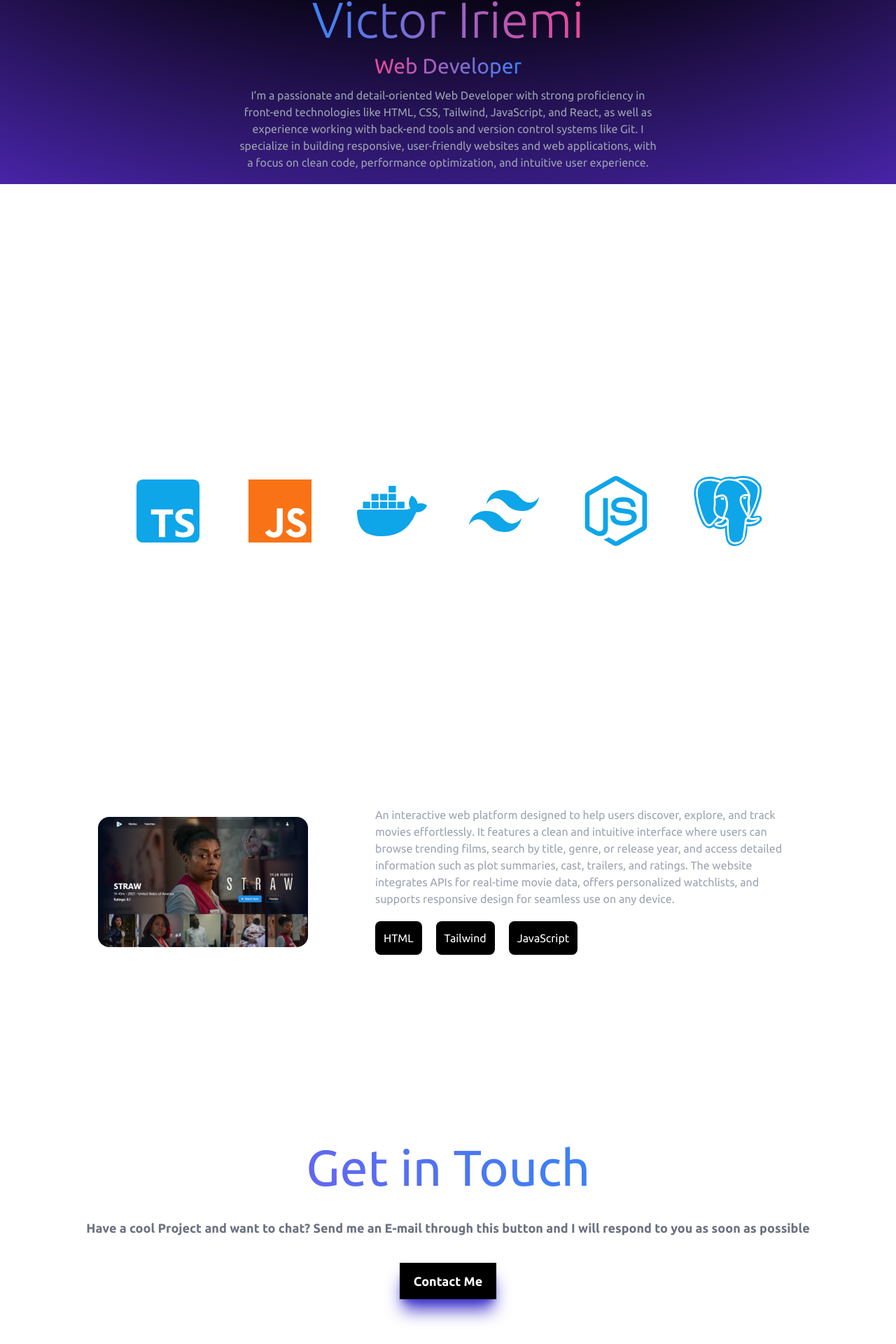
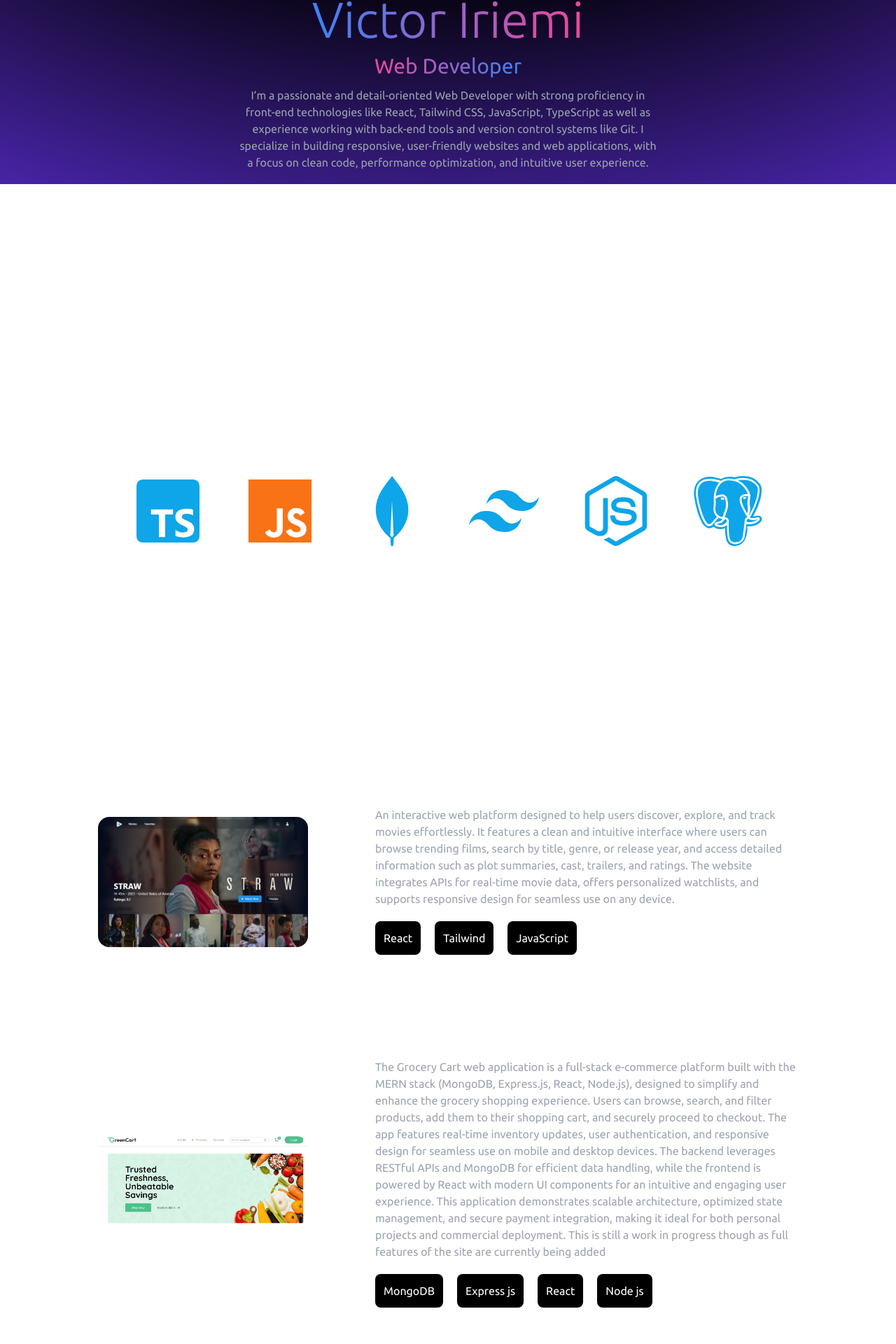
Before and after one commit to invicta7/My-Portforlio, a React (Vite) app: page / in a window 1280 px wide. Shown: the part 537-2457 px from the top of the page at 70% size. Built offline with nearby package versions, Linux system fonts and the light colour scheme.

Commit message:
Added Grocery project

```diff
--- a/src/components/Hero.jsx
+++ b/src/components/Hero.jsx
@@ -33,8 +33,8 @@ const Hero = () => {
           </h3>
           <p className="md:text-base text-pretty text-sm text-gray-400">
             I’m a passionate and detail-oriented Web Developer with strong
-            proficiency in front-end technologies like HTML, CSS, Tailwind,
-            JavaScript, and React, as well as experience working with back-end
+            proficiency in front-end technologies like React, Tailwind CSS,
+            JavaScript, TypeScript as well as experience working with back-end
             tools and version control systems like Git. I specialize in building
             responsive, user-friendly websites and web applications, with a
             focus on clean code, performance optimization, and intuitive user
--- a/src/components/Projects.jsx
+++ b/src/components/Projects.jsx
@@ -1,4 +1,5 @@
 import image1 from "/public/movie.png";
+import grocery from "/public/grocery.png";
 import { motion } from "framer-motion";
 const ProjectsData = [
   {
@@ -6,8 +7,17 @@ const ProjectsData = [
     title: "Movie-explorer App",
     description:
       "An interactive web platform designed to help users discover, explore, and track movies effortlessly. It features a clean and intuitive interface where users can browse trending films, search by title, genre, or release year, and access detailed information such as plot summaries, cast, trailers, and ratings. The website integrates APIs for real-time movie data, offers personalized watchlists, and supports responsive design for seamless use on any device.",
-    technologies: ["HTML", "Tailwind", "JavaScript"],
+    technologies: ["React", "Tailwind", "JavaScript"],
     link: "https://movie-explorer-project.vercel.app/",
+  },
+
+  {
+    image1: grocery,
+    title: "Grocery Shopping App",
+    description:
+      "The Grocery Cart web application is a full-stack e-commerce platform built with the MERN stack (MongoDB, Express.js, React, Node.js), designed to simplify and enhance the grocery shopping experience. Users can browse, search, and filter products, add them to their shopping cart, and securely proceed to checkout. The app features real-time inventory updates, user authentication, and responsive design for seamless use on mobile and desktop devices. The backend leverages RESTful APIs and MongoDB for efficient data handling, while the frontend is powered by React with modern UI components for an intuitive and engaging user experience. This application demonstrates scalable architecture, optimized state management, and secure payment integration, making it ideal for both personal projects and commercial deployment. This is still a work in progress though as full features of the site are currently being added",
+    technologies: ["MongoDB", "Express js", "React", "Node js"],
+    link: "https://grocery-cart-umber.vercel.app/",
   },
 ];
 
@@ -31,7 +41,7 @@ const ProjectCard = ({ project }) => {
         <img
           src={project.image1}
           alt=""
-          className="w-full crsor-pointer rounded-2xl transition-all duration-300 hover:scale-105 md:w-[300px]"
+          className="w-full cursor-pointer rounded-2xl transition-all duration-300 hover:scale-105 md:w-[300px]"
         />
 
         <div className="flex flex-col gap-5">
--- a/src/components/Tech.jsx
+++ b/src/components/Tech.jsx
@@ -1,6 +1,6 @@
 import {
-  BiLogoDocker,
   BiLogoJavascript,
+  BiLogoMongodb,
   BiLogoNodejs,
   BiLogoPostgresql,
   BiLogoTailwindCss,
@@ -51,7 +51,7 @@ const Tech = () => {
           whileInView="visible"
           transition={{ duration: 0.5 }}
         >
-          <BiLogoDocker className="cursor-pointer text-[80px] text-sky-500 transition-all duration-300 hover:translate-y-5 sm:text-[100px] md:text-[120px]" />
+          <BiLogoMongodb className="cursor-pointer text-[80px] text-sky-500 transition-all duration-300 hover:translate-y-5 sm:text-[100px] md:text-[120px]" />
         </motion.div>
 
         <motion.div
```
Also changed, not shown: public/grocery.png (added).
